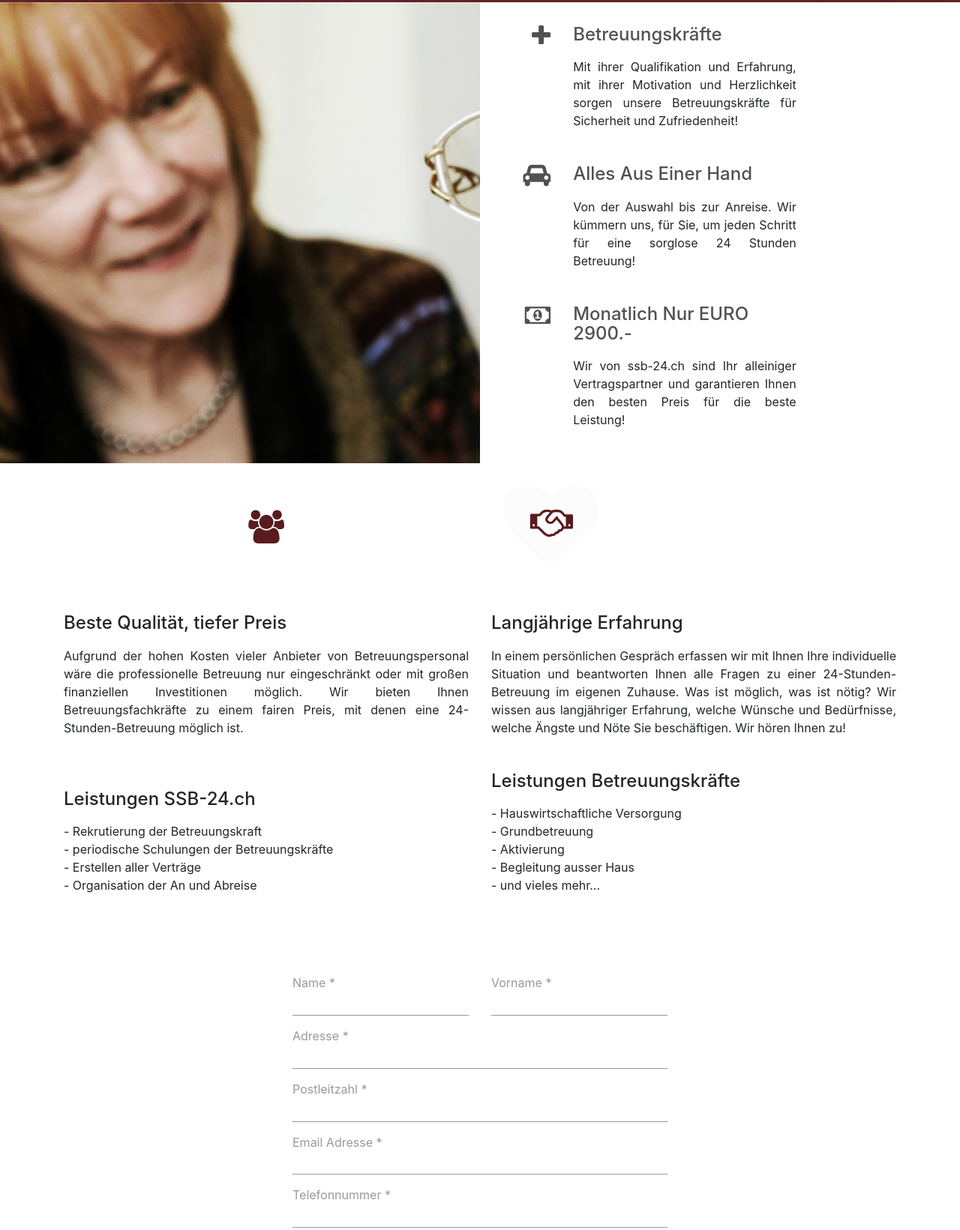
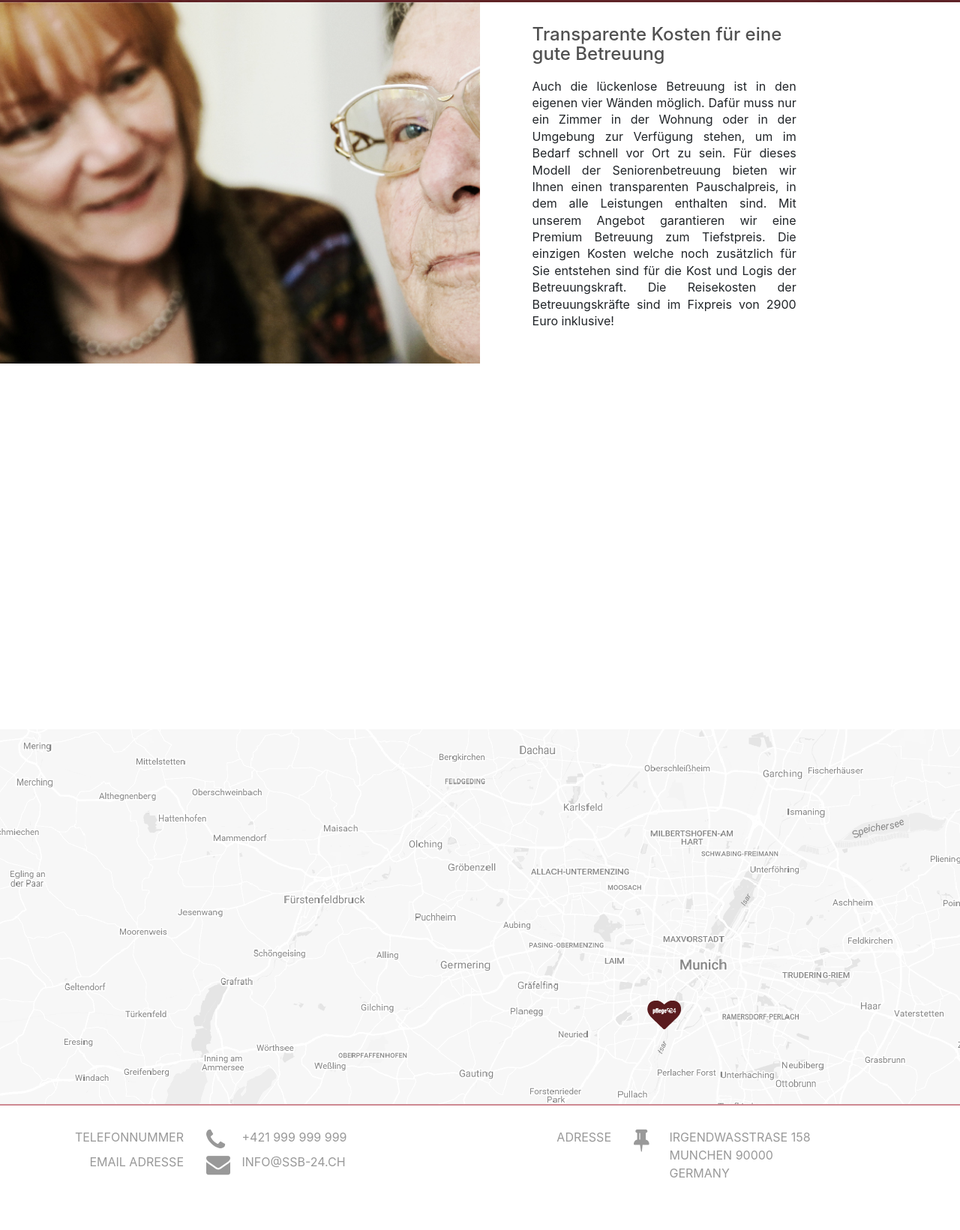
Before and after one commit to Janisss/SSB-24, a website: page preis.html in a window 1280 px wide. Shown: the part 703-2344 px from the top of the page at 75% size. After the commit the page ends 2310 px from the top, so only its background shows below. Drawn offline with Linux system fonts and the light colour scheme.

Commit message:
preis fertig

```diff
--- a/preis.html
+++ b/preis.html
@@ -124,126 +124,58 @@
 
           <div class="row">
             <div class="col-lg-1 empty"></div>
-            <div class="col-lg-1"><i class="fa fa-plus fa-2x icolor pull-right" aria-hidden="true"></i></div>
-            <div class="col-lg-6">
-              <h1 class="text-left gray">Betreuungskräfte</h1>
-              <p class="text-justify">
-                Mit ihrer Qualifikation und Erfahrung, mit ihrer Motivation und Herzlichkeit sorgen unsere Betreuungskräfte für Sicherheit und Zufriedenheit!
+            <div class="col-lg-7">
+              <h1 class="text-left gray">Transparente Kosten für eine gute Betreuung</h1>
+              <p class="text-justify padding-30">
+                Auch die lückenlose Betreuung ist in den eigenen vier Wänden möglich. Dafür muss nur ein Zimmer in der Wohnung oder in der Umgebung zur Verfügung stehen, um im Bedarf schnell vor Ort zu sein. Für dieses Modell der Seniorenbetreuung bieten wir Ihnen einen transparenten Pauschalpreis, in dem alle Leistungen enthalten sind. Mit unserem Angebot garantieren wir eine Premium Betreuung zum Tiefstpreis. Die einzigen Kosten welche noch zusätzlich für Sie entstehen sind für die Kost und Logis der Betreuungskraft. Die Reisekosten der Betreuungskräfte sind im Fixpreis von 2900 Euro inklusive!
               </p>
             </div>
             <div class="col-lg-4"></div>
           </div>
 
-          <div class="row">
-            <div class="col-lg-1 empty"></div>
-            <div class="col-lg-1"><i class="fa fa-car fa-2x icolor pull-right" aria-hidden="true"></i></div>
-            <div class="col-lg-6">
-              <h1 class="text-left gray">Alles Aus Einer Hand</h1>
-              <p class="text-justify">
-                Von der Auswahl bis zur Anreise. Wir kümmern uns, für Sie, um jeden Schritt für eine sorglose 24 Stunden Betreuung!
-              </p>
-            </div>
-            <div class="col-lg-4"></div>
-          </div>
-
-          <div class="row">
-            <div class="col-lg-1 empty"></div>
-            <div class="col-lg-1"><i class="fa fa-money fa-2x icolor pull-right" aria-hidden="true"></i></div>
-            <div class="col-lg-6">
-              <h1 class="text-left gray">Monatlich Nur EURO 2900.-</h1>
-              <p class="padding-30 text-justify">
-                Wir von ssb-24.ch sind Ihr alleiniger Vertragspartner und garantieren Ihnen den besten Preis für die beste Leistung!
-              </p>
-            </div>
-            <div class="col-lg-4"></div>
-          </div>
         </div>
 			</div>
 		</div>
 	<!-- HALF ARTICLE END-->
 
-	<!-- PARALAX II ICONS-->
+	<!-- PARALAX II -->
 		<div class="parallax-b">
 			<div class="container">
-				<div class="row">
-					<div class="col-lg-2"></div>
-					<div class="col lg-2 heart-icon"><img src="./images/icon_people.svg" alt="icon"></div>
-					<div class="col lg-2 heart-icon"><img src="./images/icon_book.svg" alt="icon"></div>
-					<div class="col lg-2 heart-icon"><img src="./images/icon_handshake.svg" alt="icon"></div>
-					<div class="col lg-2 heart-icon"><img src="./images/icon_heart.svg" alt="icon"></div>
-					<div class="col-lg-2"></div>
-				</div>
+				<h1 class="c-w">Wir decken für Sie mit dem Fixpreis von nur 2900 Euro alle Bedürfnisse ab, welche eine gute und qualitativ hochwertige Betreuung ausmachen:</h1>
+        <div class="row padding-30">
+          <div class="col-md-6">
+            <h2 class="c-w text-left">Dienstleistungen von Uns:</h2>
+            <ul style="color: white;">
+              <li>Rekrutierung der Betreuungskraft</li>
+              <li>Schulung der Betreuungskraft</li>
+              <li>Kontrolle aller notwendigen Dokumente</li>
+              <li>Bedarfsabklärung für den Einsatz</li>
+              <li>Koordinierung der Einsätze</li>
+              <li>Organisation der Anreise</li>
+              <li>24 Stunden Notfall Telefon</li>
+              <li>Erstellen aller Verträge</li>
+              <li>und vieles mehr</li>
+            </ul>
+          </div>
+          <div class="col-md-6">
+            <h2 class="c-w text-left">Dienstleistungen von unseren Betreuungskräften:</h2>
+            <ul style="color: white;">
+              <li>Haushaltsversorgung (Putzen, Kochen, Waschen)</li>
+              <li>Einkäufe</li>
+              <li>Mahlzeiten zubereiten</li>
+              <li>Hilfe bei der Essenseinnahme</li>
+              <li>Körperpflege</li>
+              <li>Aktivierung</li>
+              <li>Begleitung bei Spaziergängen</li>
+              <li>Begleitung bei Arztbesuchen</li>
+              <li>Gesellschaft leisten</li>
+              <li>und vieles mehr</li>
+            </ul>
+          </div>
+        </div>
 			</div>
 		</div>
-	<!-- PARALAX II ICONS END-->
-
-  	<!-- WHITE TEXT -->
-  	<div class="container-fluid" style="background: white;">
-  		<div class="container">
-  			<div class="row padding-30">
-  				<div class="col-lg-6">
-  					<h1 class="text-left">Beste Qualität, tiefer Preis</h1>
-  					<p class="text-justify">
-  						Aufgrund der hohen Kosten vieler Anbieter von Betreuungspersonal wäre die professionelle Betreuung nur eingeschränkt oder mit großen finanziellen Investitionen möglich. Wir bieten Ihnen Betreuungsfachkräfte zu einem fairen Preis, mit denen eine 24-Stunden-Betreuung möglich ist.
-  					</p><br>
-  					<h1 class="text-left">Leistungen SSB-24.ch</h1>
-  					<p class="text-justify">
-  						- Rekrutierung der Betreuungskraft<br>
-						- periodische Schulungen der Betreuungskräfte<br>
-						- Erstellen aller Verträge<br>
-						- Organisation der An und Abreise
-  					</p>
-  				</div>
-  				<div class="col-lg-6">
-  					<h1 class="text-left">Langjährige Erfahrung</h1>
-  					<p class="text-justify">
-  						In einem persönlichen Gespräch erfassen wir mit Ihnen Ihre individuelle Situation und beantworten Ihnen alle Fragen zu einer 24-Stunden-Betreuung im eigenen Zuhause. Was ist möglich, was ist nötig? Wir wissen aus langjähriger Erfahrung, welche Wünsche und Bedürfnisse, welche Ängste und Nöte Sie beschäftigen. Wir hören Ihnen zu!
-  					</p>
-  					<h1 class="text-left">Leistungen Betreuungskräfte</h1>
-  					<p class="text-justify">
-  						- Hauswirtschaftliche Versorgung<br>
-						- Grundbetreuung<br>
-						- Aktivierung<br>
-						- Begleitung ausser Haus<br>
-						- und vieles mehr...
-  					</p>
-  				</div>
-  			</div>
-  		</div>
-  	</div>
-  	<!-- WHITE TEXT END-->
-
-  	<!-- FORM -->
-  		<div class="container-fluid">
-  			<div class="container">
-  				<div class="form-wrapper">
-  					<form action="post.php" method="post">
-  						<div class="row">
-  							<div class="col-lg-6 col-md-6 col-sm-12">
-  								<span class="formname">Name *</span>
-  								<input type="text" name="name">
-  							</div>
-  							<div class="col-lg-6 col-md-6 col-sm-12">
-	  							<span class="formname">Vorname *</span>
-  								<input type="text" name="vorname">
-  							</div>
-  						</div>
-  						<span class="formname">Adresse *</span>
-  						<input type="text" name="adress">
-  						<span class="formname">Postleitzahl *</span>
-  						<input type="text" name="plz">
-  						<span class="formname">Email Adresse *</span>
-  						<input type="email" name="email">
-  						<span class="formname">Telefonnummer *</span>
-  						<input type="text" name="tel">
-  						<span class="formname">Beschreibung *</span>
-  						<textarea name="text"></textarea>
-						<button class="btn-send" name="submit"><i class="fa fa-paper-plane-o" aria-hidden="true"></i> Senden</button>
-  					</form>
-  				</div>
-  			</div>
-  		</div>
-  	<!-- FORM END -->
+	<!-- PARALAX II END-->
 
     <!-- MAP -->
     	<div class="container-fluid map">
```
Also changed, not shown: vendor/bootstrap/css/brickstone.css.
